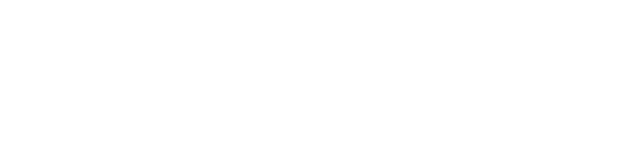
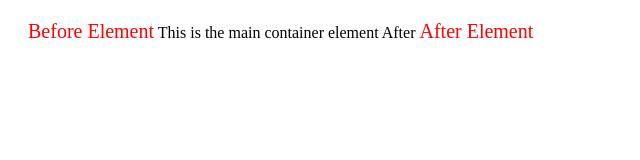
Before and after one commit to acciojob/pseudo-class-praveenbareth4261-cloud, a website: page main.html in a window 1280 px wide. Shown: the whole page, without its empty margins (0-640 px from the left). Drawn offline with Linux system fonts and the light colour scheme.

Commit message:
created a submission

```diff
--- a/main.html
+++ b/main.html
@@ -8,6 +8,9 @@
 
 <body>
 	<!-- the entire body must be written by student -->
+	<div id="container">
+		This is the main container element After
+	</div>
     <script type="text/javascript" src="./script.js">
 </script>
 
--- a/styles.css
+++ b/styles.css
@@ -1 +1,14 @@
 /*  your css code here. If applicable */
+#container{
+	margin: 20px;
+}
+#container::before{
+	content: "Before Element";
+	font-size: 20px;
+	color: #f00;
+}
+#container::after{
+	content: "After Element";
+	font-size:20px;
+	color:#f00;
+}
```
